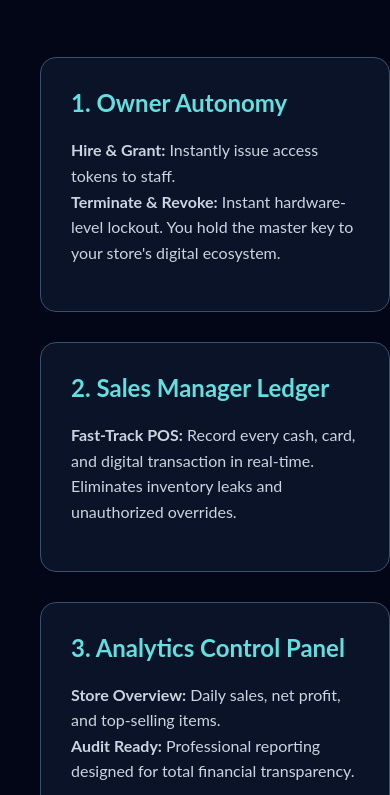
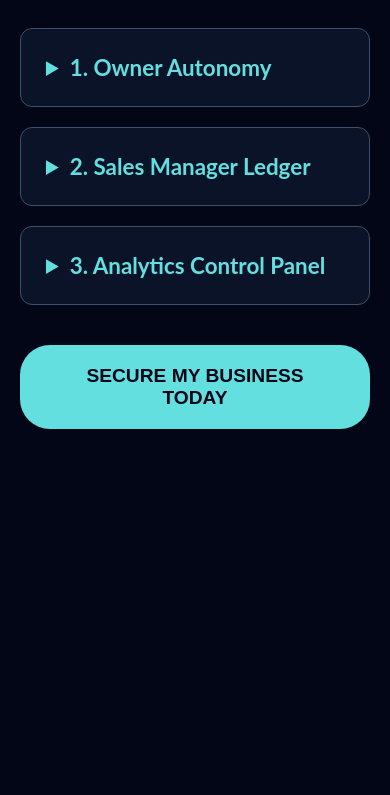
Before and after one commit to IsaacUtibeIsaac/winfield-merchant, a plain HTML site: page index.html in a window 390 px wide. Shown: the part 273-1068 px from the top of the page. After the commit the page ends 844 px from the top, so only its background shows below. Drawn offline with nearby package versions, Linux system fonts and the light colour scheme.

Commit message:
Refactor index.html for layout and interaction changes
Updated styles and structure for better layout and responsiveness. Converted card elements to dropdowns for improved user interaction.

```diff
--- a/index.html
+++ b/index.html
@@ -6,18 +6,18 @@
     <title>Digital Ledger | Retail Command Center</title>
     <script src="https://cdn.jsdelivr.net/npm/@supabase/supabase-js@2"></script>
     <style>
-        body { background: #020617; color: #f8fafc; font-family: 'Lato', sans-serif; margin: 0; padding: 40px; }
-        .hero { text-align: center; margin-bottom: 60px; }
-        .hero h1 { font-family: 'Urbanist', sans-serif; font-size: 3.5em; color: #64dfdf; margin-bottom: 10px; }
+        body { background: #020617; color: #f8fafc; font-family: 'Lato', sans-serif; margin: 0; padding: 20px; }
+        .hero { text-align: center; padding: 40px 0; }
+        .hero h1 { font-family: 'Urbanist', sans-serif; font-size: 3em; color: #64dfdf; margin: 0; }
 
-        /* The Layout Compartments */
-        .grid-container { display: grid; grid-template-columns: repeat(auto-fit, minmax(350px, 1fr)); gap: 30px; max-width: 1200px; margin: auto; }
-        .card { background: #0b1329; border: 1px solid #3a506b; border-radius: 16px; padding: 30px; transition: 0.3s; }
-        .card:hover { border-color: #64dfdf; }
-        .card h2 { color: #64dfdf; font-size: 1.5em; margin-top: 0; }
-        .card p { color: #cbd5e1; line-height: 1.6; }
+        /* The Interactive Dropdown Style */
+        .dropdown-container { max-width: 600px; margin: 40px auto; }
+        details { background: #0b1329; border: 1px solid #3a506b; border-radius: 12px; margin-bottom: 20px; padding: 15px; transition: 0.3s; }
+        details[open] { border-color: #64dfdf; }
+        summary { font-size: 1.4em; font-weight: bold; color: #64dfdf; cursor: pointer; padding: 10px; outline: none; }
+        .content { color: #cbd5e1; line-height: 1.8; padding: 15px 10px; }
 
-        .btn { background: #64dfdf; color: #0b1329; padding: 20px 60px; border: none; border-radius: 50px; font-weight: bold; cursor: pointer; font-size: 1.2em; display: block; margin: 40px auto; }
+        .btn { background: #64dfdf; color: #020617; padding: 20px 40px; border: none; border-radius: 30px; font-weight: bold; cursor: pointer; font-size: 1.2em; display: block; margin: 40px auto; }
     </style>
 </head>
 <body>
@@ -27,23 +27,21 @@
         <p>THE AUTHENTICATED VAULT OF RETAIL TRUST</p>
     </section>
 
-    <div class="grid-container">
-        <div class="card">
-            <h2>1. Owner Autonomy</h2>
-            <p><strong>Hire & Grant:</strong> Instantly issue access tokens to staff.<br>
-            <strong>Terminate & Revoke:</strong> Instant hardware-level lockout. You hold the master key to your store's digital ecosystem.</p>
-        </div>
+    <div class="dropdown-container">
+        <details>
+            <summary>1. Owner Autonomy</summary>
+            <div class="content">Hire and grant access instantly. Terminate and revoke access with a single toggle. You hold the master key.</div>
+        </details>
 
-        <div class="card">
-            <h2>2. Sales Manager Ledger</h2>
-            <p><strong>Fast-Track POS:</strong> Record every cash, card, and digital transaction in real-time. Eliminates inventory leaks and unauthorized overrides.</p>
-        </div>
+        <details>
+            <summary>2. Sales Manager Ledger</summary>
+            <div class="content">Capture every cash, card, and digital payment in real-time. Full accountability, zero leaks.</div>
+        </details>
 
-        <div class="card">
-            <h2>3. Analytics Control Panel</h2>
-            <p><strong>Store Overview:</strong> Daily sales, net profit, and top-selling items.<br>
-            <strong>Audit Ready:</strong> Professional reporting designed for total financial transparency.</p>
-        </div>
+        <details>
+            <summary>3. Analytics Control Panel</summary>
+            <div class="content">Daily sales, net profit, and top-selling items tracked with professional clarity.</div>
+        </details>
     </div>
 
     <button class="btn" id="signupBtn">SECURE MY BUSINESS TODAY</button>
@@ -55,7 +53,7 @@
             const email = prompt("Enter Owner Email:");
             if (bName && email) {
                 const { error } = await _supabase.from('merchants').insert([{ business_name: bName, email: email, role: 'OWNER' }]);
-                alert(error ? "Success! Your business is secured." : "Error: " + error.message);
+                alert(error ? "Error: " + error.message : "Success! Your business is secured.");
             }
         });
     </script>
```
